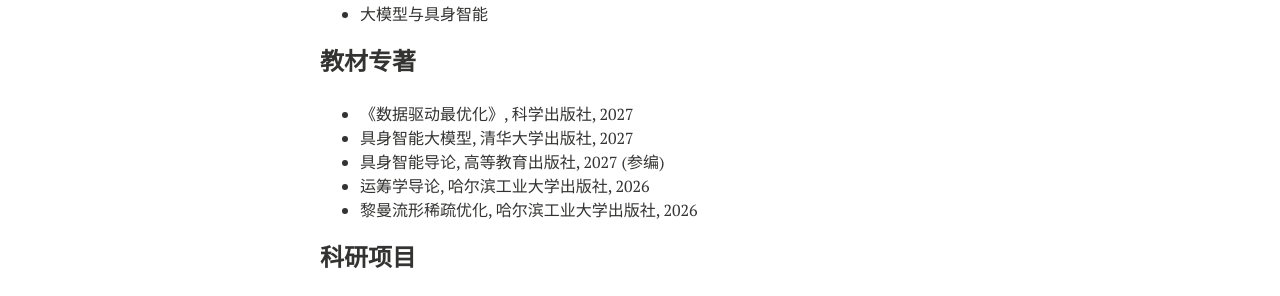
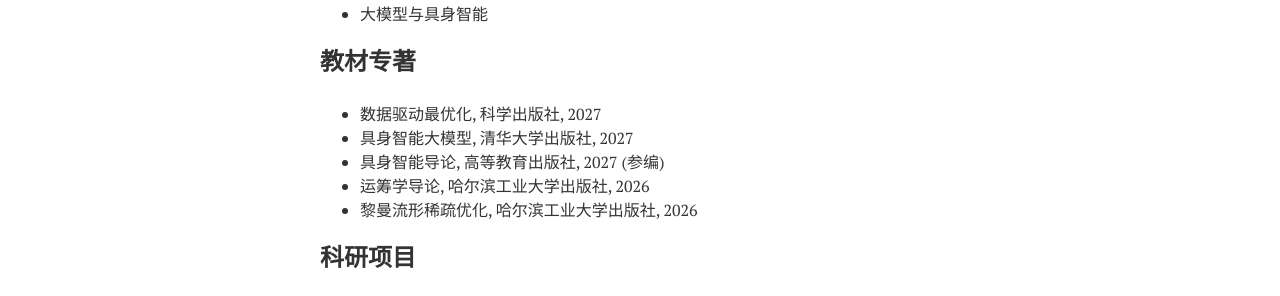
Before and after one commit to xianchaoxiu/xianchaoxiu.github.io, a Jekyll site: the page built from chinese/index.md, in a window 1280 px wide. Shown: the part 693-989 px from the top of the page. Built offline with Jekyll 4.4.1, drawn with Linux system fonts in a browser that asks for light colours; nearby versions of some CDN libraries.

```diff
--- a/chinese/index.md
+++ b/chinese/index.md
@@ -34,7 +34,7 @@ share: false
 
 
 ### 教材专著
-* 《数据驱动最优化》, 科学出版社, 2027 <br>
+* 数据驱动最优化, 科学出版社, 2027 <br>
 * 具身智能大模型, 清华大学出版社, 2027 <br>
 * 具身智能导论, 高等教育出版社, 2027 (参编) <br>
 * 运筹学导论, 哈尔滨工业大学出版社, 2026 <br>
```
